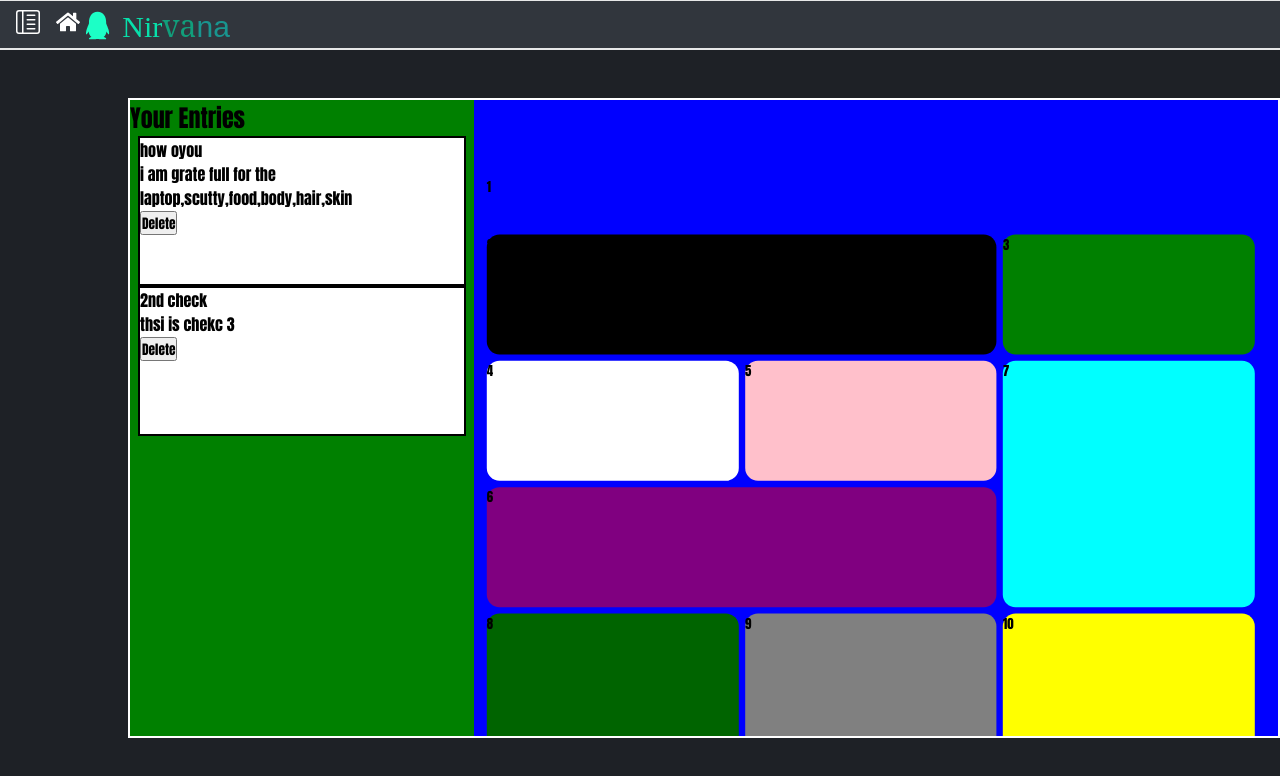
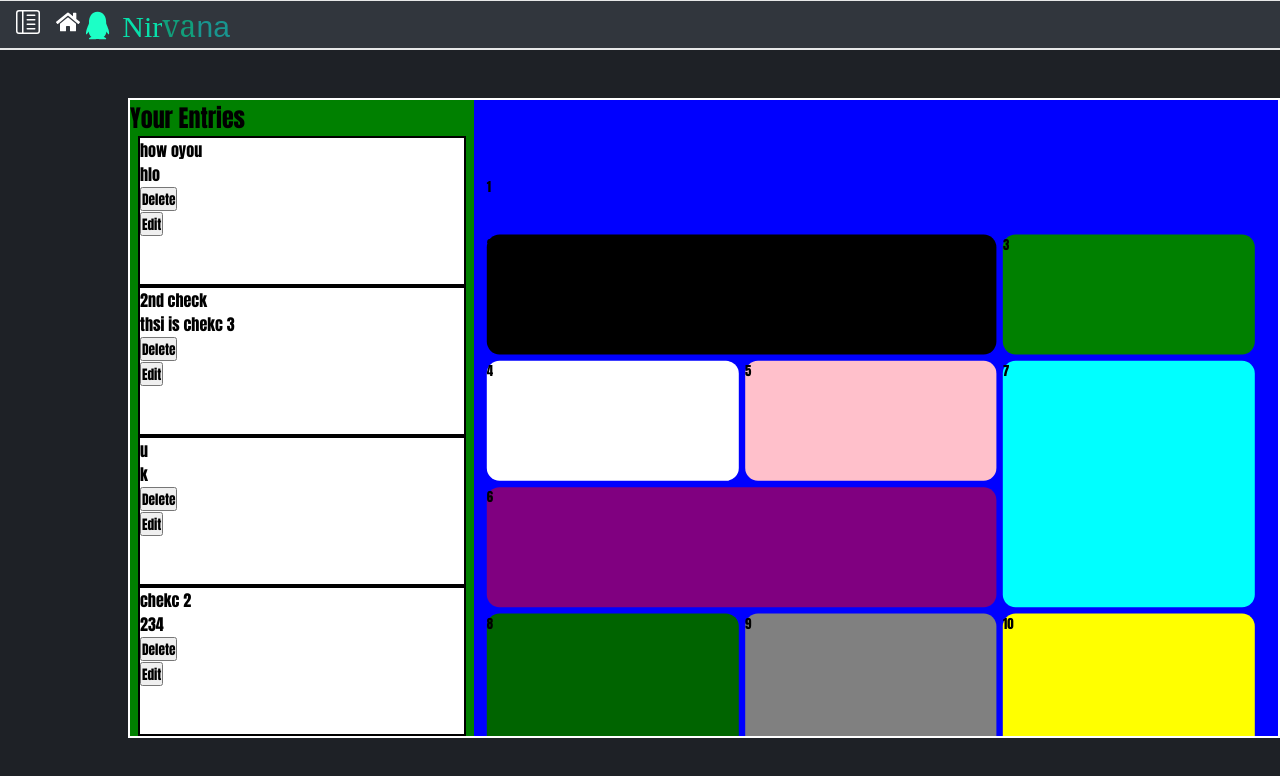
Before and after one commit to RishabhKumarDev/Nirvana, a React (Vite) app: page /history in a window 1280 px wide. Shown: the top 776 px of the page. Built offline with nearby package versions, Linux system fonts and the light colour scheme; data requests are answered from the project's data file.

Commit message:
completed edit function

```diff
--- a/data/db.json
+++ b/data/db.json
@@ -3,12 +3,22 @@
     {
       "id": "2435",
       "title": "how oyou",
-      "content": "i am grate full for the laptop,scutty,food,body,hair,skin"
+      "content": "hlo"
     },
     {
       "id": "4168",
       "title": "2nd check",
       "content": "thsi is chekc 3"
+    },
+    {
+      "id": "f49d",
+      "title": "u",
+      "content": "k"
+    },
+    {
+      "id": "7fb0",
+      "title": "chekc 2",
+      "content": "234"
     }
   ]
 }
--- a/src/components/NotesContext.jsx
+++ b/src/components/NotesContext.jsx
@@ -6,6 +6,7 @@ const NotesContext = createContext();
 export const NotesProvider = ({children}) => {
 
     const [notes,setNotes] = useState([]);
+    const [noteInput,setNoteInput] = useState({title:"",content:""});
 
 // fetch notes
 
@@ -25,14 +26,14 @@ export const NotesProvider = ({children}) => {
     const saveNote = async(title , content) =>{
         console.log('1');
 
-        const newNote = {title,content};
+        const newNote = {id: noteInput.id,title,content}; // this create an object which check
         console.log(newNote.id);
 
         try {
 
             if(newNote.id){
-                await axios.put(`http://localhost:5000/notes${newNote.id}`,newNote)
-                console.log('puting note',newNote)
+                await axios.put(`http://localhost:5000/notes/${newNote.id}`,newNote)
+                setNotes(prevNotes => prevNotes.map(note => note.id === newNote.id ? newNote : note))
             }else{
            const res = await axios.post('http://localhost:5000/notes', newNote)
               setNotes( prevNotes => [...prevNotes,res.data]); // error was because react updates state asynchronously.to optimize.
@@ -55,9 +56,11 @@ export const NotesProvider = ({children}) => {
         }
     }
     // edit notes
-
+    const handleEdit =(note) =>{
+        setNoteInput(note);
+    }
     return (
-        <NotesContext.Provider value={{notes,saveNote,deleteNote}}>
+        <NotesContext.Provider value={{notes,saveNote,deleteNote,handleEdit,noteInput,setNoteInput }}>
             {children}
         </NotesContext.Provider>
      );
--- a/src/pages/HistoryPage.jsx
+++ b/src/pages/HistoryPage.jsx
@@ -3,7 +3,7 @@ import InputPage from "./InputPage";
 import { useNotes } from "../components/NotesContext";
 
 const HistoryPage = () => {
-    const {notes,deleteNote} = useNotes();
+    const {notes,deleteNote,handleEdit} = useNotes();
 
 //# the error is happening because the json structure got changed
 
@@ -21,6 +21,7 @@ const HistoryPage = () => {
                              <div className="history-title">{note.title}</div>
                              <div className="history-content">{note.content}</div>
                              <div className="delete-btn"><button onClick={()=>deleteNote(note.id)}>Delete</button></div>
+                             <div className="edit-btn"><button onClick={() => handleEdit(note)}>Edit</button></div>
                             </div>
                         </li>
                     ))}
--- a/src/pages/InputPage.jsx
+++ b/src/pages/InputPage.jsx
@@ -1,4 +1,3 @@
-import { useState } from "react";
 import NotePad from "../components/NotePad";
 import { useNotes } from "../components/NotesContext";
 import SaveBtn from "../components/SaveBtn";
@@ -6,8 +5,9 @@ import "../styles/InputPage.css";
 
 const InputPage = () => {
 
-   const {saveNote} = useNotes();
-   const [noteInput,setNoteInput] = useState({title:'',content:''});
+   const {saveNote,noteInput,setNoteInput} = useNotes();
+   // const [noteInput,setNoteInput] = useState({title:'',content:''});
+   // const {noteInput,setNoteInput} = useNoteInput();
 
    const saveInput = () =>{
       if(!noteInput.title.trim() || !noteInput.content.trim()){
```
